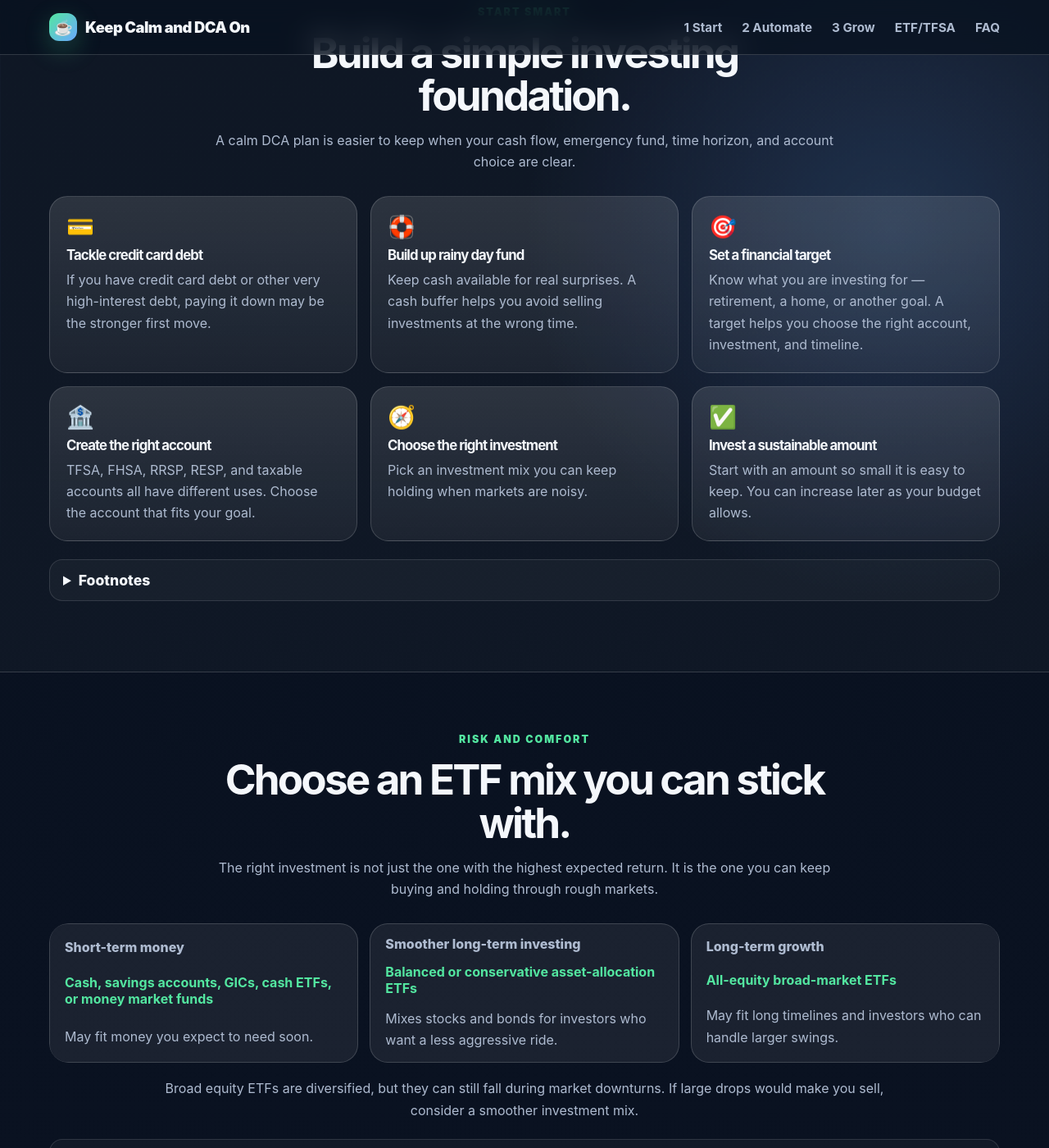
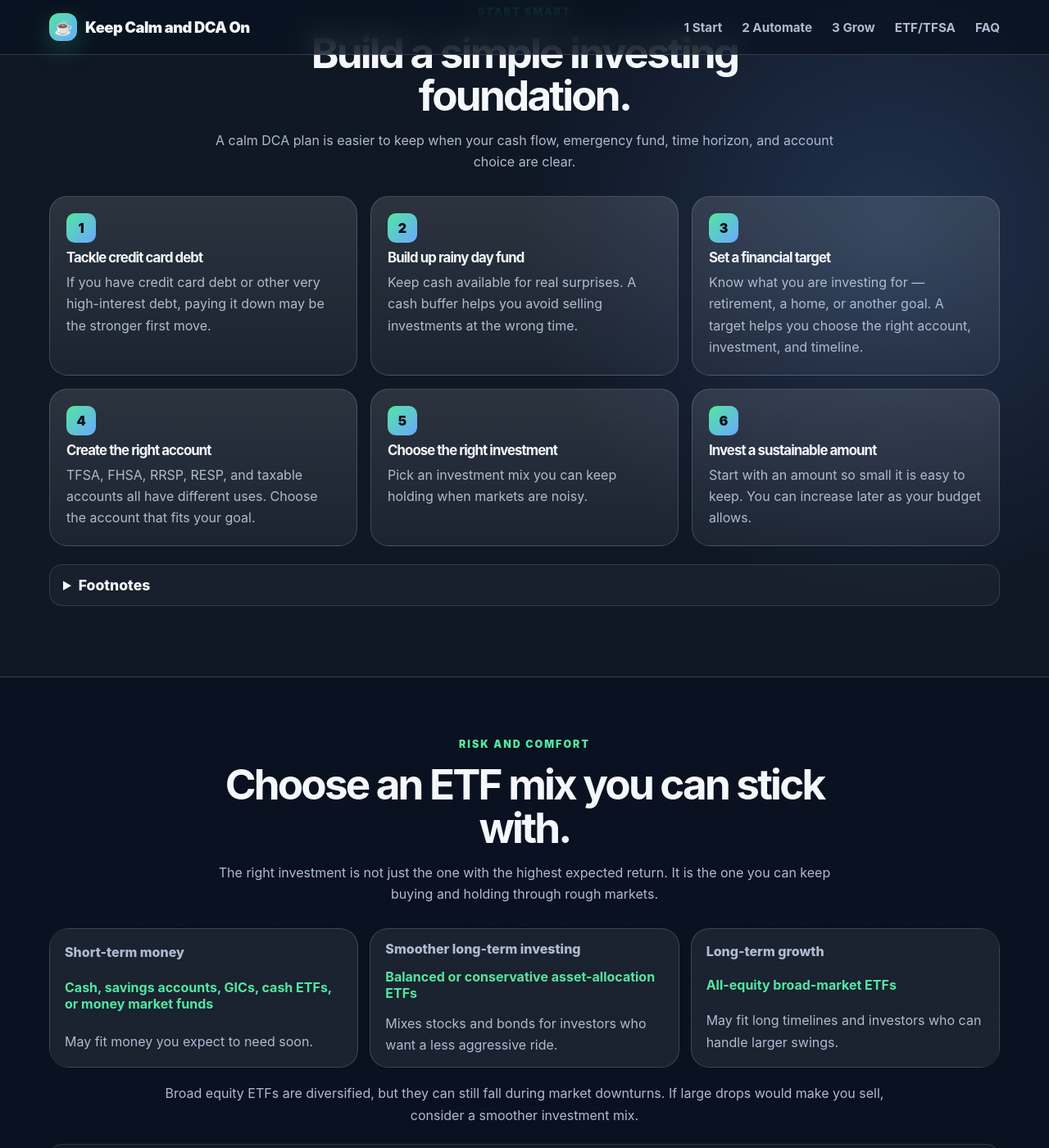
Before and after one commit to thestamp/dcathedip, a Jekyll site: the page built from index.html, in a window 1280 px wide and 1400 px high, scrolled down 1710 px. Shown: the whole window at 82% size. Built offline with Jekyll 4.4.1, drawn with Linux system fonts in a browser that asks for light colours.

Commit message:
Replace emoji icons with numbered step indicators in foundation cards

```diff
--- a/assets/css/styles.css
+++ b/assets/css/styles.css
@@ -700,6 +700,16 @@ summary { cursor: pointer; font-weight: 900; font-size: 1.1rem; }
 .foundation-card { border: 1px solid var(--border); border-radius: 22px; padding: 20px; background: linear-gradient(180deg, var(--panel-2), rgba(255,255,255,0.055)); }
 .foundation-card .icon { font-size: 1.7rem; margin-bottom: 10px; }
 .foundation-card h3 { font-size: 1.05rem; margin-bottom: 8px; }
+.foundation-num {
+  width: 36px; height: 36px;
+  border-radius: 10px;
+  display: grid; place-items: center;
+  background: linear-gradient(135deg, var(--green), var(--blue));
+  color: #06101e;
+  font-weight: 1000;
+  font-size: 1rem;
+  margin-bottom: 10px;
+}
 .foundation-card p { margin: 0; }
 .risk-spectrum { border: 1px solid var(--border); border-radius: 24px; overflow: hidden; background: rgba(255,255,255,0.055); }
 .risk-spectrum-row { display: grid; grid-template-columns: 210px minmax(0, 0.9fr) minmax(0, 1.2fr); gap: 14px; align-items: center; padding: 14px 18px; border-bottom: 1px solid var(--border); }
--- a/index.html
+++ b/index.html
@@ -88,12 +88,12 @@ description: "Compare daily, weekly, biweekly, monthly, and quarterly dollar-cos
         <p>A calm DCA plan is easier to keep when your cash flow, emergency fund, time horizon, and account choice are clear.</p>
       </div>
       <div class="foundation-grid">
-        <article class="foundation-card"><span class="icon">💳</span><h3>Tackle credit card debt</h3><p>If you have credit card debt or other very high-interest debt, paying it down may be the stronger first move.</p></article>
-        <article class="foundation-card"><span class="icon">🛟</span><h3>Build up rainy day fund</h3><p>Keep cash available for real surprises. A cash buffer helps you avoid selling investments at the wrong time.</p></article>
-        <article class="foundation-card"><span class="icon">🎯</span><h3>Set a financial target</h3><p>Know what you are investing for — retirement, a home, or another goal. A target helps you choose the right account, investment, and timeline.</p></article>
-        <article class="foundation-card"><span class="icon">🏦</span><h3>Create the right account</h3><p>TFSA, FHSA, RRSP, RESP, and taxable accounts all have different uses. Choose the account that fits your goal.</p></article>
-        <article class="foundation-card"><span class="icon">🧭</span><h3>Choose the right investment</h3><p>Pick an investment mix you can keep holding when markets are noisy.</p></article>
-        <article class="foundation-card"><span class="icon">✅</span><h3>Invest a sustainable amount</h3><p>Start with an amount so small it is easy to keep. You can increase later as your budget allows.</p></article>
+        <article class="foundation-card"><span class="foundation-num">1</span><h3>Tackle credit card debt</h3><p>If you have credit card debt or other very high-interest debt, paying it down may be the stronger first move.</p></article>
+        <article class="foundation-card"><span class="foundation-num">2</span><h3>Build up rainy day fund</h3><p>Keep cash available for real surprises. A cash buffer helps you avoid selling investments at the wrong time.</p></article>
+        <article class="foundation-card"><span class="foundation-num">3</span><h3>Set a financial target</h3><p>Know what you are investing for — retirement, a home, or another goal. A target helps you choose the right account, investment, and timeline.</p></article>
+        <article class="foundation-card"><span class="foundation-num">4</span><h3>Create the right account</h3><p>TFSA, FHSA, RRSP, RESP, and taxable accounts all have different uses. Choose the account that fits your goal.</p></article>
+        <article class="foundation-card"><span class="foundation-num">5</span><h3>Choose the right investment</h3><p>Pick an investment mix you can keep holding when markets are noisy.</p></article>
+        <article class="foundation-card"><span class="foundation-num">6</span><h3>Invest a sustainable amount</h3><p>Start with an amount so small it is easy to keep. You can increase later as your budget allows.</p></article>
       </div>
       <details class="section-footnote"><summary>Footnotes</summary><p>This checklist is not meant to block investing. It is meant to make the habit easier to keep, especially when markets are noisy or life gets expensive. Personal circumstances can change which account or contribution amount makes sense.</p></details>
     </div>
```
